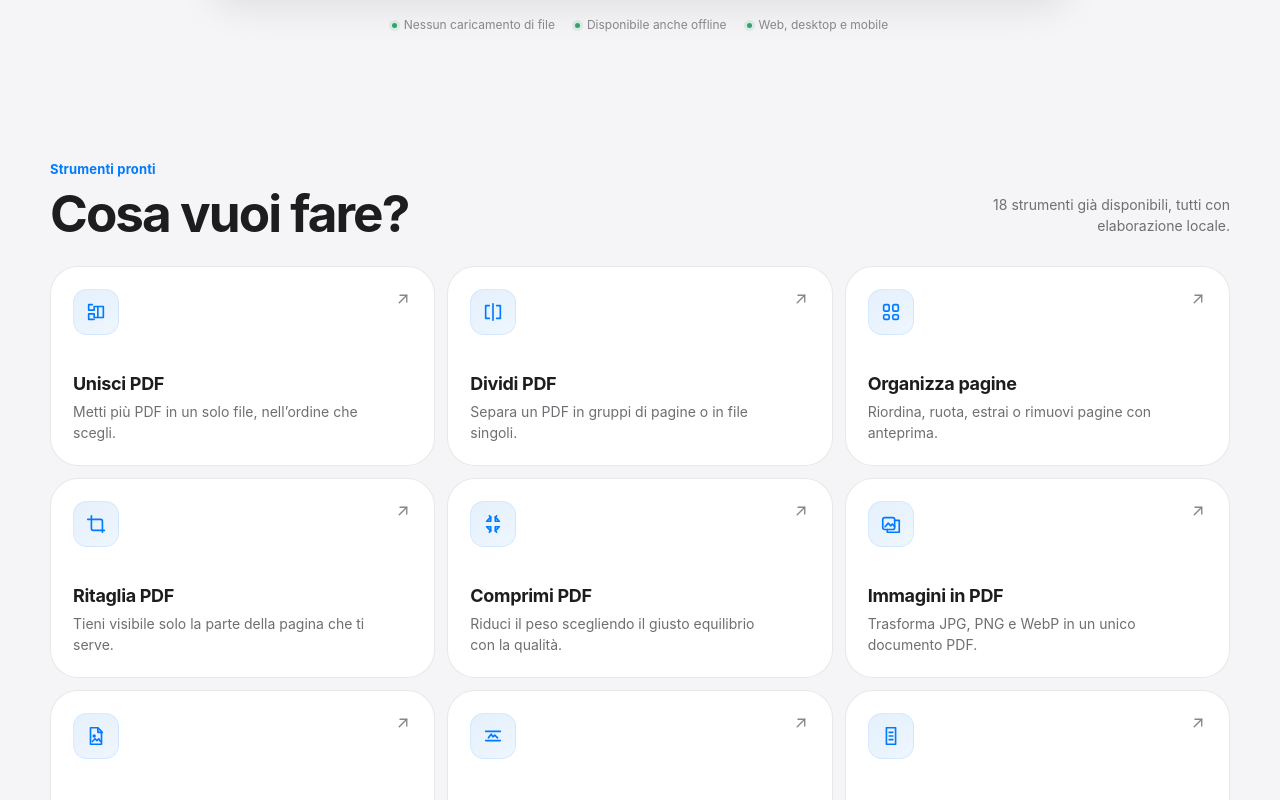
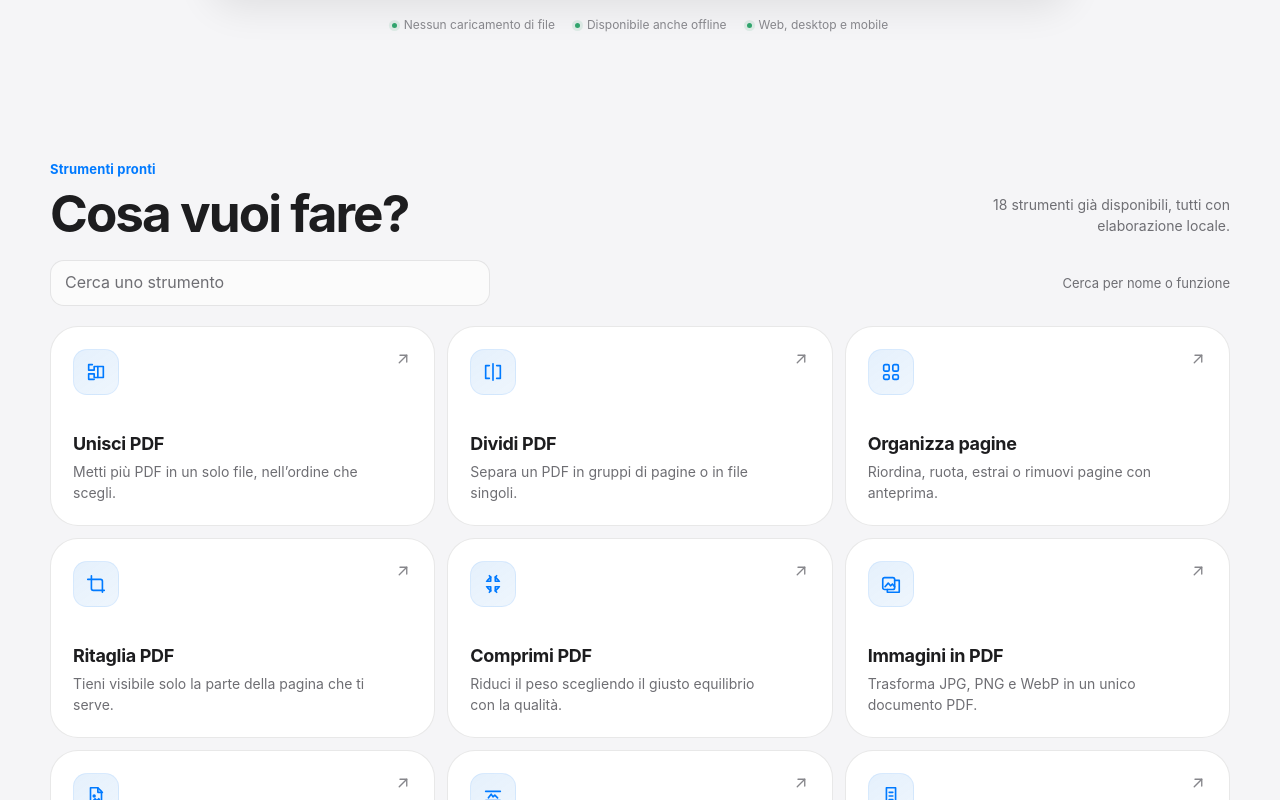
Before and after one commit to Giumag/giumag-pdf, a React (Vite) app in the folder apps/client/: page / in a window 1280 px wide. Shown: the part 700-1500 px from the top of the page. Built offline with nearby package versions, Linux system fonts and the light colour scheme.

Commit message:
feat: add homepage tool search (#32)

```diff
--- a/apps/client/src/App.tsx
+++ b/apps/client/src/App.tsx
@@ -64,7 +64,20 @@ export function App() {
   const [loading, setLoading] = useState(false);
   const [error, setError] = useState<string | null>(null);
   const [dragging, setDragging] = useState(false);
+  const [toolQuery, setToolQuery] = useState('');
   const fileInputRef = useRef<HTMLInputElement>(null);
+
+  const normalizedToolQuery = toolQuery
+    .trim()
+    .toLocaleLowerCase('it');
+
+  const filteredAvailableTools = normalizedToolQuery
+    ? AVAILABLE_TOOLS.filter((tool) =>
+        `${tool.name} ${tool.description}`
+          .toLocaleLowerCase('it')
+          .includes(normalizedToolQuery),
+      )
+    : AVAILABLE_TOOLS;
 
   async function openFile(file: File) {
     setLoading(true);
@@ -377,8 +390,42 @@ export function App() {
             </p>
           </div>
 
-          <div className="tool-grid">
-            {AVAILABLE_TOOLS.map((tool) => (
+          <div className="tools-search">
+            <label
+              className="visually-hidden"
+              htmlFor="tool-search"
+            >
+              Cerca uno strumento
+            </label>
+
+            <input
+              id="tool-search"
+              type="search"
+              value={toolQuery}
+              placeholder="Cerca uno strumento"
+              autoComplete="off"
+              onChange={(event) => setToolQuery(event.currentTarget.value)}
+              aria-describedby="tool-search-status"
+            />
+
+            <span
+              id="tool-search-status"
+              className="tools-search-status"
+              aria-live="polite"
+            >
+              {normalizedToolQuery
+                ? `${filteredAvailableTools.length} ${
+                    filteredAvailableTools.length === 1
+                      ? 'strumento trovato'
+                      : 'strumenti trovati'
+                  }`
+                : 'Cerca per nome o funzione'}
+            </span>
+          </div>
+
+          {filteredAvailableTools.length > 0 ? (
+            <div className="tool-grid">
+            {filteredAvailableTools.map((tool) => (
               <button
                 className="tool-card"
                 key={tool.id}
@@ -476,7 +523,16 @@ export function App() {
                 <ArrowUpRightIcon className="tool-arrow" />
               </button>
             ))}
-          </div>
+            </div>
+          ) : (
+            <div
+              className="tools-empty"
+              role="status"
+            >
+              <strong>Nessuno strumento trovato</strong>
+              <span>Prova con un termine diverso.</span>
+            </div>
+          )}
 
           {PLANNED_TOOLS.length > 0 && (
           <details className="home-planned-tools">
```
Also changed, not shown: apps/client/src/styles.css, 2 other files (tests, documents, lock files or other folders).
